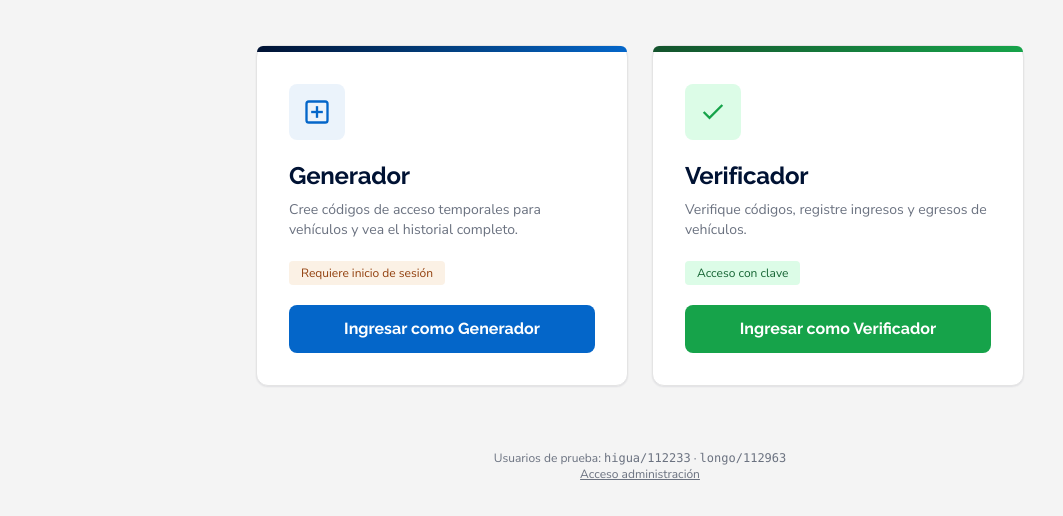
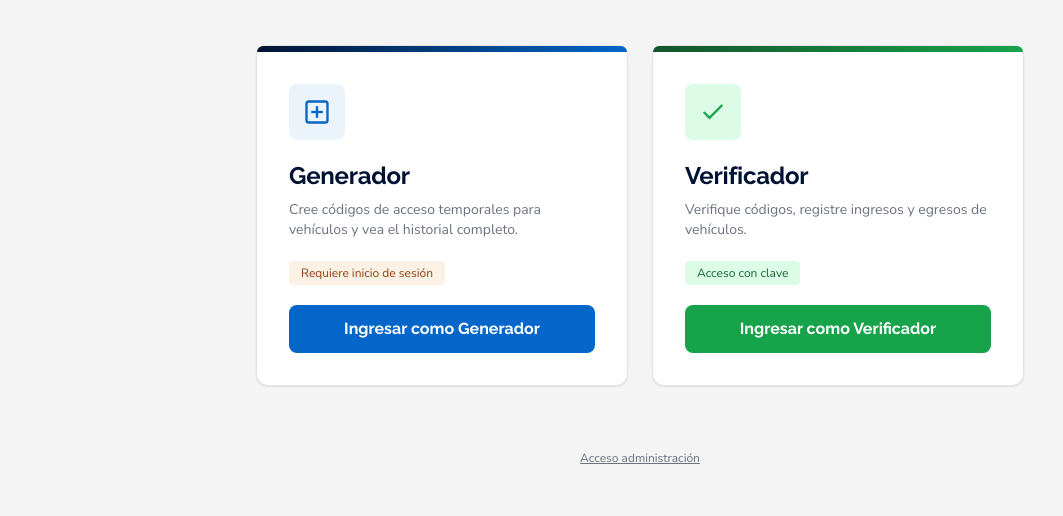
Before and after one commit to candeechavarria/control-accesos-ef, a plain HTML site: page index.html in a window 1280 px wide. Shown: the part 194-710 px from the top of the page, without its empty margins (0-1063 px from the left). Drawn offline with nearby package versions, Linux system fonts and the light colour scheme; files whose address does not match are found by name.

Commit message:
Add files via upload
sin banner ni usuarios

```diff
--- a/index.html
+++ b/index.html
@@ -327,8 +327,6 @@ function renderHome() {
         </div>
       </div>
       <div class="mt-16 text-center text-xs" style="color: var(--muted);">
-        Usuarios de prueba: <code>higua/112233</code> · <code>longo/112963</code>
-        <br>
         <a href="javascript:nav('admin-login')" style="color: var(--muted); text-decoration: underline;">Acceso administración</a>
       </div>
     </main>
```
